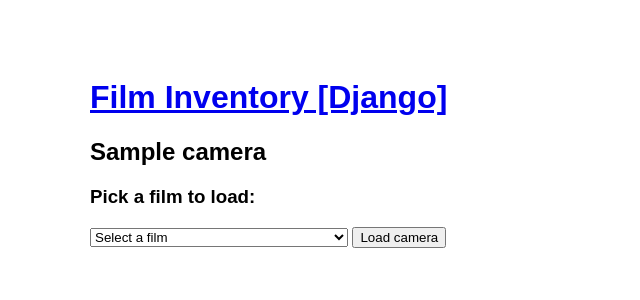
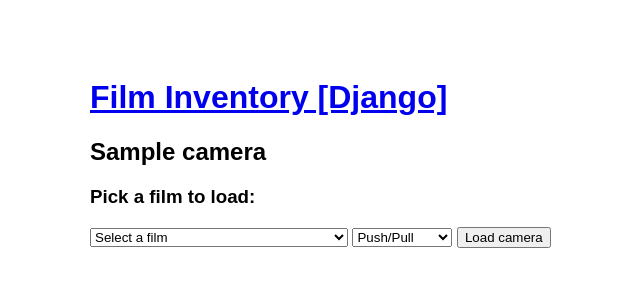
Before and after one commit to piepworks/cassettenest, a Django app: a page that uses inventory/templates/inventory/load_camera.html in a window 1280 px wide. Shown: the top 300 px of the page, without its empty margins (18-658 px from the left). Run offline with Django 3.2, Linux system fonts and the light colour scheme; tables that the repository leaves empty hold one stand-in row (values such as "Sample post"); style sheets or scripts are compiled from the project's sources; parts of the project's set-up code (start-up, migrations or seed data) failed here and were passed over.

Commit message:
Set push/pull when loading a roll.
A bit quick and dirty. There ought to be a way to automatically get at the real choice options from the model, but I wasn’t about to get lose in Django form world again for something so basic.

```diff
--- a/inventory/admin.py
+++ b/inventory/admin.py
@@ -26,8 +26,10 @@
         'owner',
         'status',
         'code',
+        'push_pull',
         'created_at',
         'started_on',
+        'ended_on',
     )
 
 
--- a/inventory/templates/inventory/load_camera.html
+++ b/inventory/templates/inventory/load_camera.html
@@ -22,6 +22,14 @@
         </optgroup>
         {% endfor %}
     </select>
+    <select name="push_pull">
+        <option>Push/Pull</option>
+        <option value="-2">Pull 2 stops</option>
+        <option value="-1">Pull 1 stop</option>
+        <option value="+1">Push 1 stop</option>
+        <option value="+2">Push 2 stops</option>
+        <option value="+3">Push 3 stops</option>
+    </select>
     <input type="submit" value="Load camera" />
 </form>
 {% else %}
--- a/inventory/templates/inventory/roll_detail.html
+++ b/inventory/templates/inventory/roll_detail.html
@@ -15,6 +15,10 @@
 <p>Camera: {{ roll.camera.name }}</p>
 {% endif %}
 
+{% if roll.push_pull %}
+<p>{{ roll.get_push_pull_display }}</p>
+{% endif %}
+
 {% if roll.started_on %}
 <p>Started on: {{ roll.started_on }}</p>
 {% endif %}
--- a/inventory/views.py
+++ b/inventory/views.py
@@ -151,12 +151,14 @@
         camera = get_object_or_404(Camera, id=pk)
 
         film = get_object_or_404(Film, id=request.POST.get('film', ''))
+        push_pull = request.POST.get('push_pull', '')
         # The the oldest roll we have of that film in storage.
         roll = Roll.objects\
             .filter(owner=owner, film=film, status='storage')\
             .order_by('created_at')[0]
         roll.status = 'loaded'
         roll.camera = camera
+        roll.push_pull = push_pull
         roll.started_on = datetime.date.today()
         roll.save()
         camera.status = 'loaded'
```
Also changed, not shown: inventory/templates/inventory/camera.html (+5 -2 lines).
